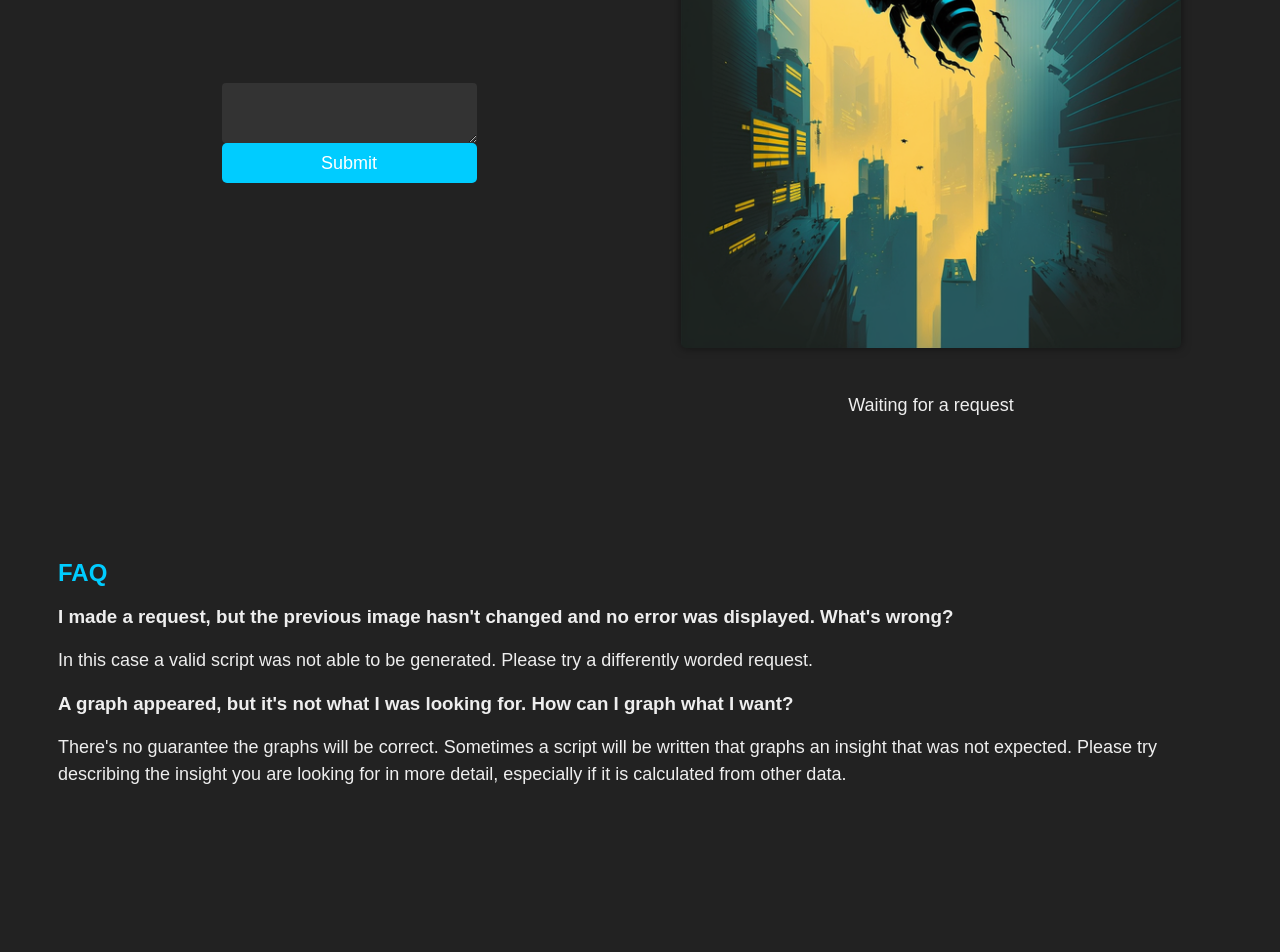
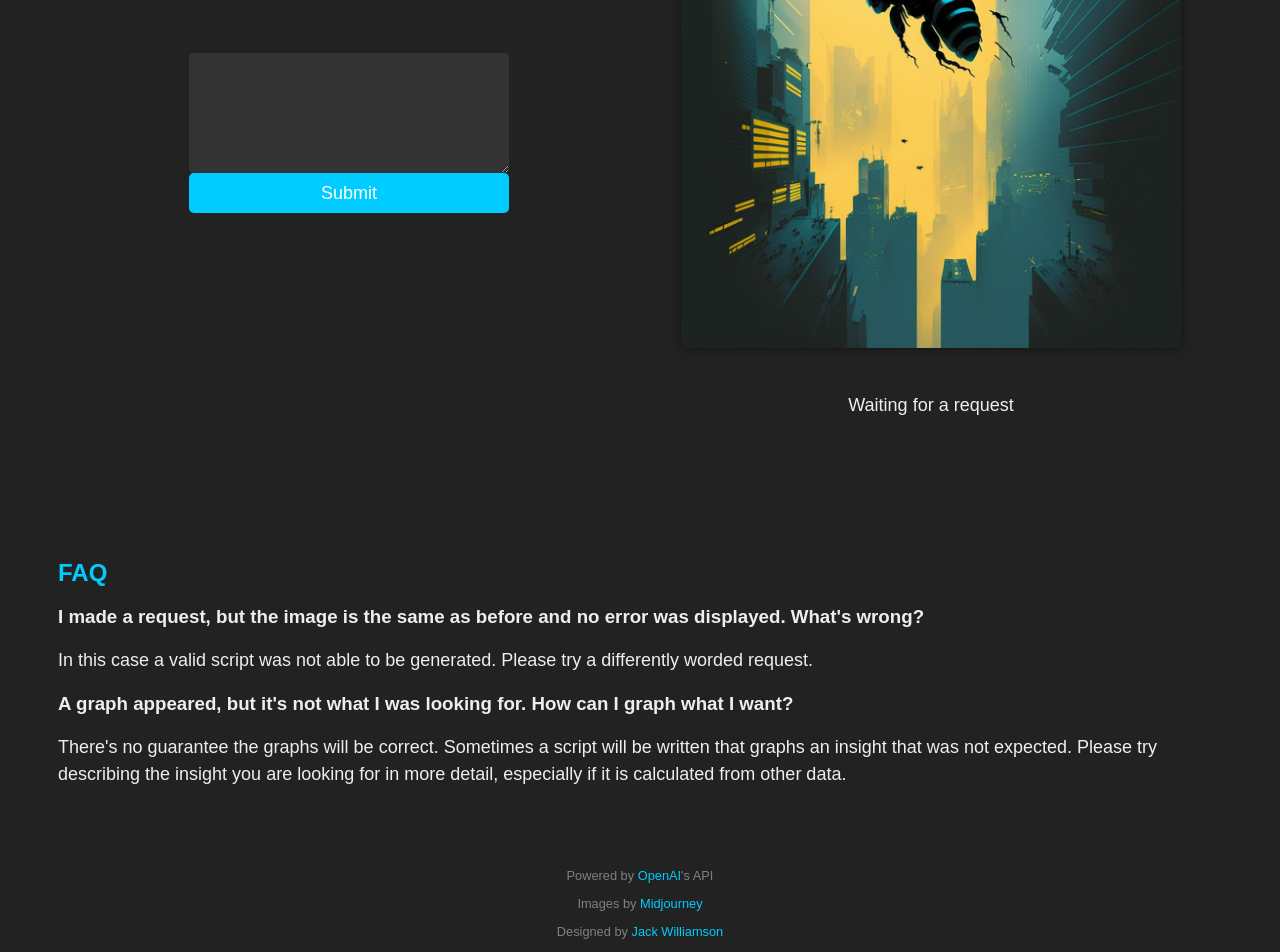
Before and after one commit to jew256/plaiground, a React (Create React App) app in the folder code-generator/: page / in a window 1280 px wide. Shown: the part 1157-2109 px from the top of the page. Before the commit the page ends 2021 px from the top, so only its background shows below. Built offline with nearby package versions, Linux system fonts and the light colour scheme.

Commit message:
small changes

```diff
--- a/code-generator/src/index.css
+++ b/code-generator/src/index.css
@@ -141,8 +141,8 @@ a:hover {
 
 .interactive textarea {
   font-size: '16px';
-  width: '75%';
-  height: '300px';
+  width: 300px;
+  height: 100px;
   overflow-wrap: "break-word";
   overflow: 'visible';
   background-color: #555;
@@ -184,53 +184,6 @@ a:hover {
   margin: 20px 0;
 }
 
-/* .interactive {
-  display: 'flex';
-  justify-content: 'space-between'
-}
-
-.interactive left {
-  width: '50%';
-  display: 'flex';
-  flex-direction: 'column'
-}
-
-.interactive textarea{
-  font-size: '16px';
-  min-width: '100%';
-  width: 'auto';
-  height: 'auto';
-  min-height: '300px';
-  overflow-wrap: "break-word";
-  overflow: 'visible';
-  background-color: '#555555';
-  border: 'none';
-  border-radius: '5px';
-  padding: '10px'
-}
-
-.interactive button{
-  min-width: '100%';
-  width: 'auto';
-  min-height: '100px';
-  background-color: '#0cf';
-  color: '#FFFFFF';
-  border: 'none';
-  border-radius: '5px';
-  padding: '20px';
-  font-size: '20px'
-}
-
-.interactive output{
-  font-size: '16px';
-  min-width: '100%';
-  width: 'auto';
-  min-height: '10px';
-  background-color: '#555555';
-  border: 'none';
-  border-radius: '5px';
-  padding: '10px'
-} */
 /* Description, interactive, FAQ, contact, and about sections */
 .section {
   padding: 50px;
@@ -278,3 +231,9 @@ a:hover {
 .section form button:hover {
   background-color: #00b;
 }
+
+.footer {
+  color: grey;
+  font-size: 0.8em;
+  text-align: center;
+}
--- a/code-generator/src/index.js
+++ b/code-generator/src/index.js
@@ -7,7 +7,7 @@ class RequestForm extends Component {
     constructor(props){
         super(props);
         this.state = {
-            value: "Please enter your request here. For example: \"Graph Apple's closing price for 2020\""
+            value: "Please enter your request below. For example: \"Graph Apple's closing price for 2020\""
         };
 
         this.handleChange = this.handleChange.bind(this);
@@ -181,11 +181,17 @@ const App = () => {
             {/* FAQ section */}
             <div id="faq" className="section">
                 <h2>FAQ</h2>
-                <h3>I made a request, but the previous image hasn't changed and no error was displayed. What's wrong?</h3>
+                <h3>I made a request, but the image is the same as before and no error was displayed. What's wrong?</h3>
                 <p>In this case a valid script was not able to be generated. Please try a differently worded request.</p>
                 <h3>A graph appeared, but it's not what I was looking for. How can I graph what I want?</h3>
                 <p>There's no guarantee the graphs will be correct. Sometimes a script will be written that graphs an insight that was not expected. Please try describing the insight you are looking for in more detail, especially if it is calculated from other data.</p>
-                {/* Add more questions and answers as needed */}
+            </div>
+
+            {/* Footer */}
+            <div className="footer">
+                <p>Powered by <a href="https://openai.com">OpenAI</a>'s API</p>
+                <p>Images by <a href="https://midjourney.com">Midjourney</a></p>
+                <p>Designed by <a href="https://github.com/jew256/">Jack Williamson</a></p>
             </div>
         </>
     );
```
